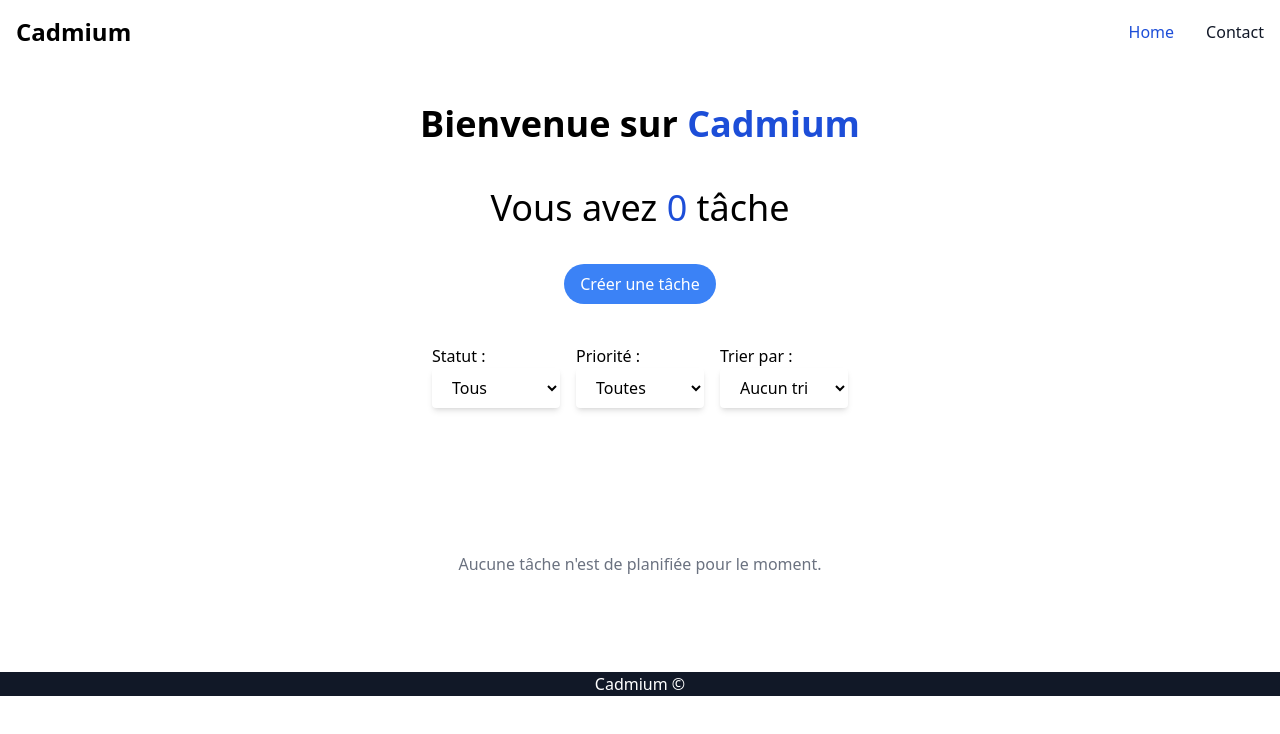
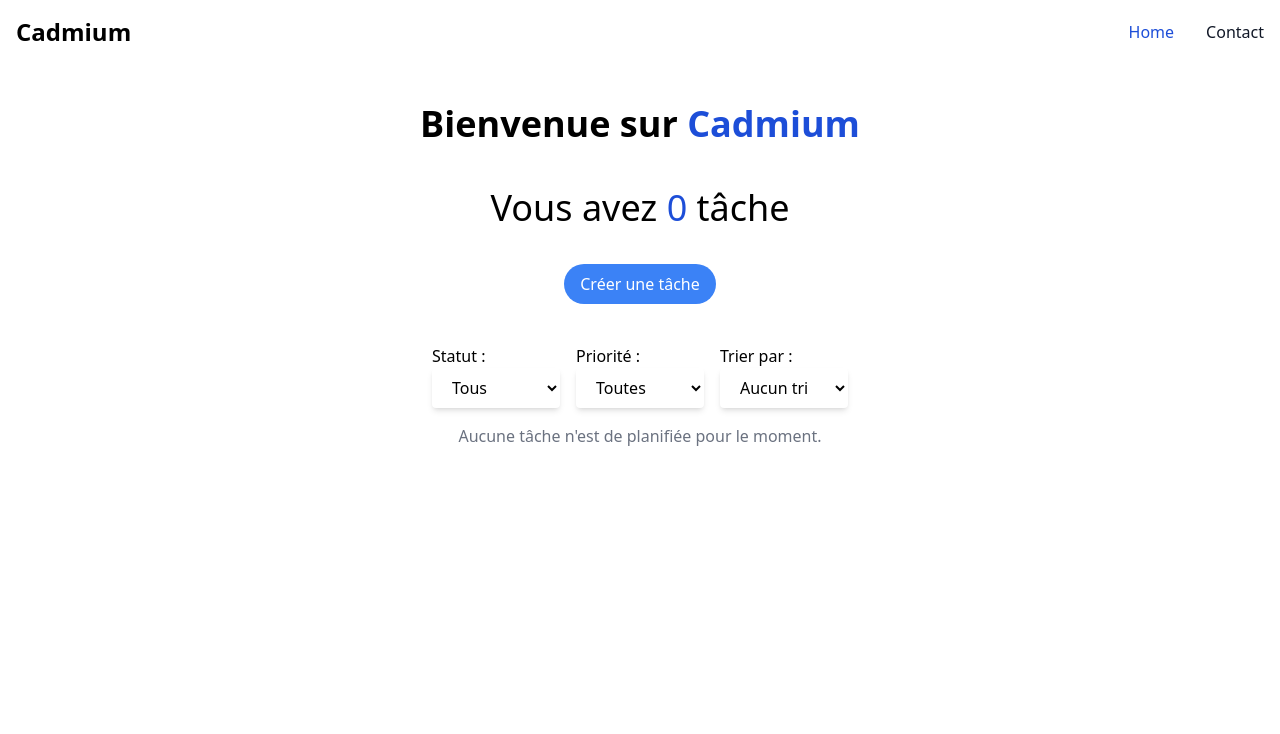
Before and after one commit to Phaired/Projet-CWA, an Angular app: page / in a window 1280 px wide. Shown: the top 734 px of the page. Built offline with nearby package versions, Linux system fonts and the light colour scheme.

Commit message:
fixed-footer (#88)
* fixed footer

* fixed footer

```diff
--- a/src/app/app.component.html
+++ b/src/app/app.component.html
@@ -1,3 +1,2 @@
 <app-navbar class="sticky top-0 z-50" />
 <router-outlet></router-outlet>
-<app-footer />
--- a/src/app/app.module.ts
+++ b/src/app/app.module.ts
@@ -5,7 +5,6 @@ import { AppRoutingModule } from './app-routing.module';
 import { AppComponent } from './app.component';
 import { HomeComponent } from './pages/home/home.component';
 import { ContactComponent } from './pages/contact/contact.component';
-import { FooterComponent } from './components/footer/footer.component';
 import { NavbarComponent } from './components/navbar/navbar.component';
 import { FormsModule } from '@angular/forms';
 import { CardComponent } from './components/card/card.component';
@@ -23,7 +22,6 @@ import { DeleteTaskComponent } from './pages/delete-task/delete-task.component';
         AppComponent,
         HomeComponent,
         ContactComponent,
-        FooterComponent,
         NavbarComponent,
         CreateTaskComponent,
         ModalComponent,
--- a/src/app/components/footer/footer.component.html
+++ /dev/null
@@ -1,5 +0,0 @@
-<div
-    class="items-center justify-center bg-gray-900 text-white text-center relative bottom-0 w-full"
->
-    <span><a href="https://github.com/Phaired/Projet-CWA">Cadmium ©</a></span>
-</div>
--- a/src/app/components/list/list.component.html
+++ b/src/app/components/list/list.component.html
@@ -41,7 +41,7 @@
 </div>
 
 <!-- Afficher un message si la liste des tâches est vide -->
-<div *ngIf="task_list.length === 0" class="text-center text-gray-500 mt-36">
+<div *ngIf="task_list.length === 0" class="text-center text-gray-500">
     Aucune tâche n'est de planifiée pour le moment.
 </div>
 
```
Also changed, not shown: src/app/components/footer/footer.component.ts (deleted, +0 -8 lines), src/app/components/footer/footer.component.css (deleted), 1 other file (tests, documents, lock files or other folders).
